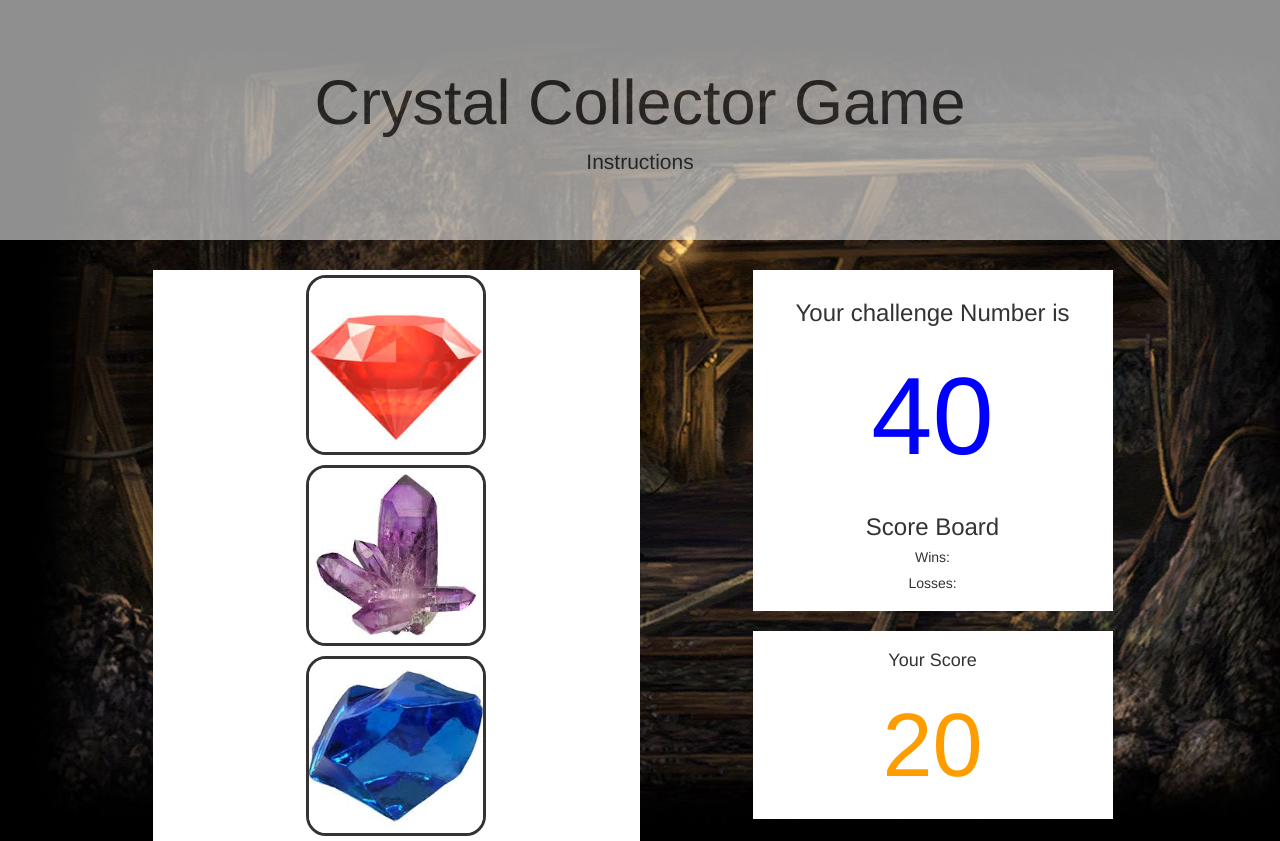
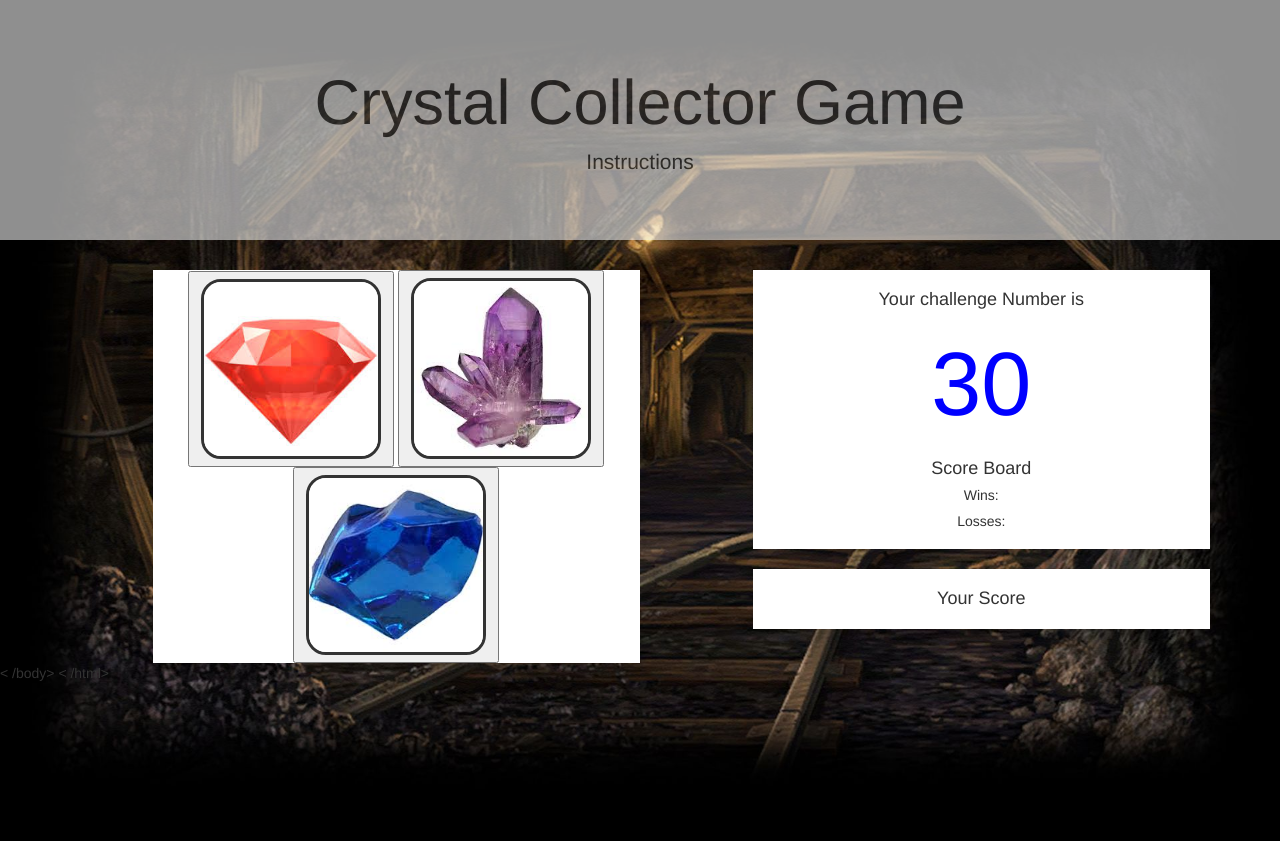
Before and after one commit to Rubenjose2/week-4-game, a plain HTML site: page index.html in a window 1280 px wide. After the commit the page ends 800 px from the top, so only its background shows below. Drawn offline with nearby package versions, Linux system fonts and the light colour scheme.

Commit message:
Almost Working version

```diff
--- a/assets/css/style.css
+++ b/assets/css/style.css
@@ -28,7 +28,7 @@ body {
 
 .challenge_number {
     color: blue;
-    font-size: 110px;
+    font-size: 90px;
 }
 
 .score_number {
--- a/index.html
+++ b/index.html
@@ -5,6 +5,7 @@
     <meta charset="UTF-8">
     <meta name="viewport" content="width=device-width, initial-scale=1.0">
     <meta http-equiv="X-UA-Compatible" content="ie=edge">
+    <script src="https://cdnjs.cloudflare.com/ajax/libs/jquery/3.2.1/jquery.min.js"></script>
     <link rel="stylesheet" style="text/css" href="assets/css/reset.css">
     <link rel="stylesheet" href="https://maxcdn.bootstrapcdn.com/bootstrap/3.3.6/css/bootstrap.min.css">
     <link rel="stylesheet" style="text/css" href="assets/css/style.css">
@@ -27,28 +28,28 @@
             </div>
 
             <div class="col-md-5 crystal_container text-center">
-                <div>
+                <button value="1">
                     <img class="crystal_img" src="assets/images/crystal1.jpeg" alt="crystal image 1">
-                </div>
-                <div>
-                    <img class="crystal_img" src="assets/images/crystal2.jpeg" alt="crystal image 2">
-                </div>
-                <div>
+                </button>
+                <button value="2">
+                    <img class="crystal_img" src="assets/images/crystal2.jpeg" alt="crystal image 2" >
+                </button>
+                <button value="3">
                     <img class="crystal_img" src="assets/images/crystal3.jpeg" alt="crystal image 3">
-                </div>
+                </button>
             </div>
 
             <div class="col-md-1">
             </div>
 
-            <div class=" col-md-4  text-center">
+            <div class=" col-md-5 text-center">
                 <div class="board_container">
-                    <h3>Your challenge Number is</h3>
+                    <h4>Your challenge Number is</h4>
                     <div class="challenge_number">
-                        40
+                        <div class="challange_container"></div>
                     </div>
                     <div>
-                        <h3>Score Board</h3>
+                        <h4>Score Board</h4>
                         <h5>Wins:</h5>
                         <div></div>
                         <h5>Losses:</h5>
@@ -61,22 +62,50 @@
                 <div class="board_container">
                     <h4>Your Score</h4>
                     <div class="score_number">
-                        20
+                        <div class="result_number"></div>
                     </div>
                 </div>
             </div>
+        </div>
+    </div>
+    </div>
+    <script type="text/javascript">
+        $(document).ready(function() {
+            //variables
+            var random_numer = Math.floor(Math.random() * 50) + 10;
+            var random_crystal1 = (Math.floor(Math.random() * 10) + 1);
+            var random_crystal2 = Math.floor(Math.random() * 10) + 1;
+            var random_crystal3 = Math.floor(Math.random() * 10) + 1;
+            var user_score = 0;
+            console.log(random_numer);
+            console.log(random_crystal1);
+            console.log(random_crystal2);
+            console.log(random_crystal3);
 
+            //assigment labels
+            $(".challange_container").text(random_numer);
 
-        </div>
+            //collection from buttons
+            $("button").on("click", function() {
+                if (random_numer == user_score) {
+                    //won status
+                } else if (user_score > random_numer) {
+                    //Loose Status
+                } else {
+                    var button_number = $(this).attr("value");
+                    if (button_number == 1) {
+                        user_score = user_score + random_crystal1;
+                    } else if (button_number == 2) {
+                        user_score = user_score + random_crystal2;
+                    } else {
+                        user_score = user_score + random_crystal3;
+                    }
+                    $(".result_number").text(user_score);
+                    console.log("user core will be " + user_score);
+                }
+            })
+        });
+    </script>
+    < /body>
 
-
-
-    </div>
-
-    </div>
-
-
-
-</body>
-
-</html>
+        < /html>
```
